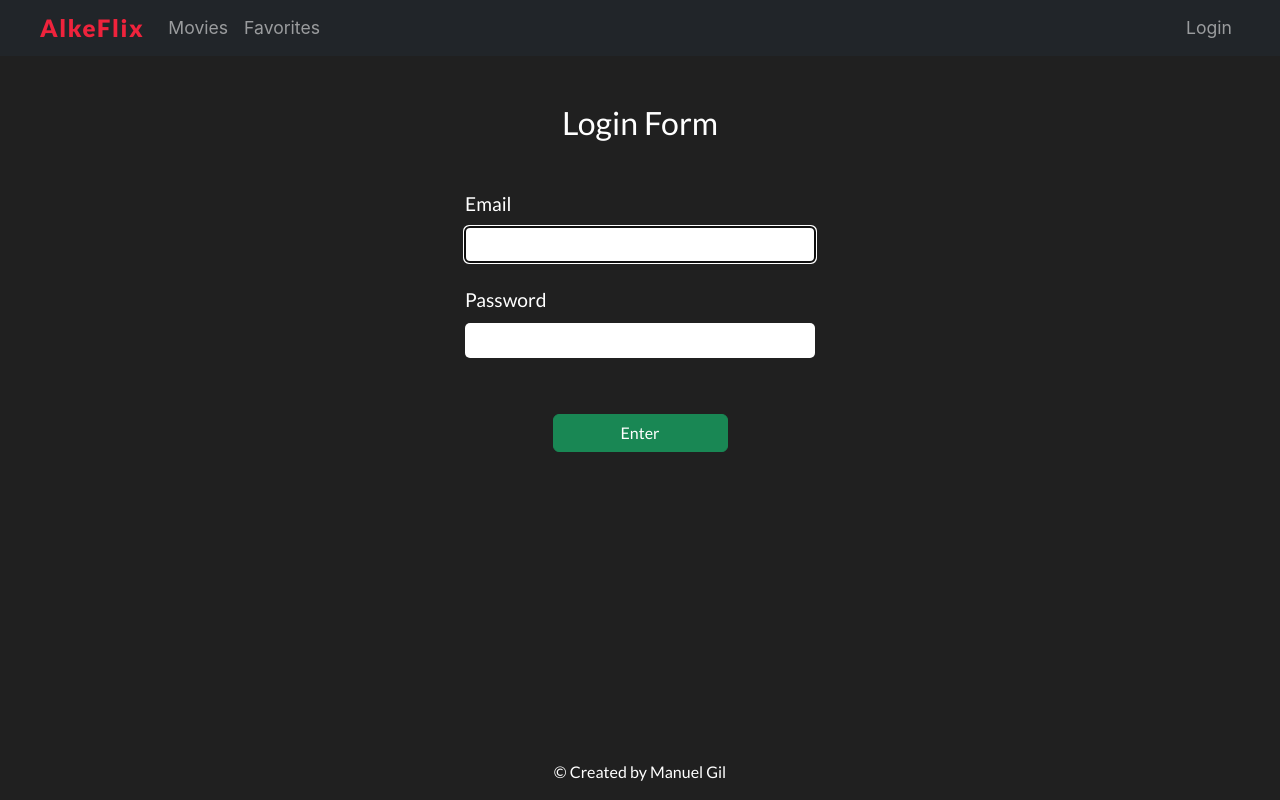
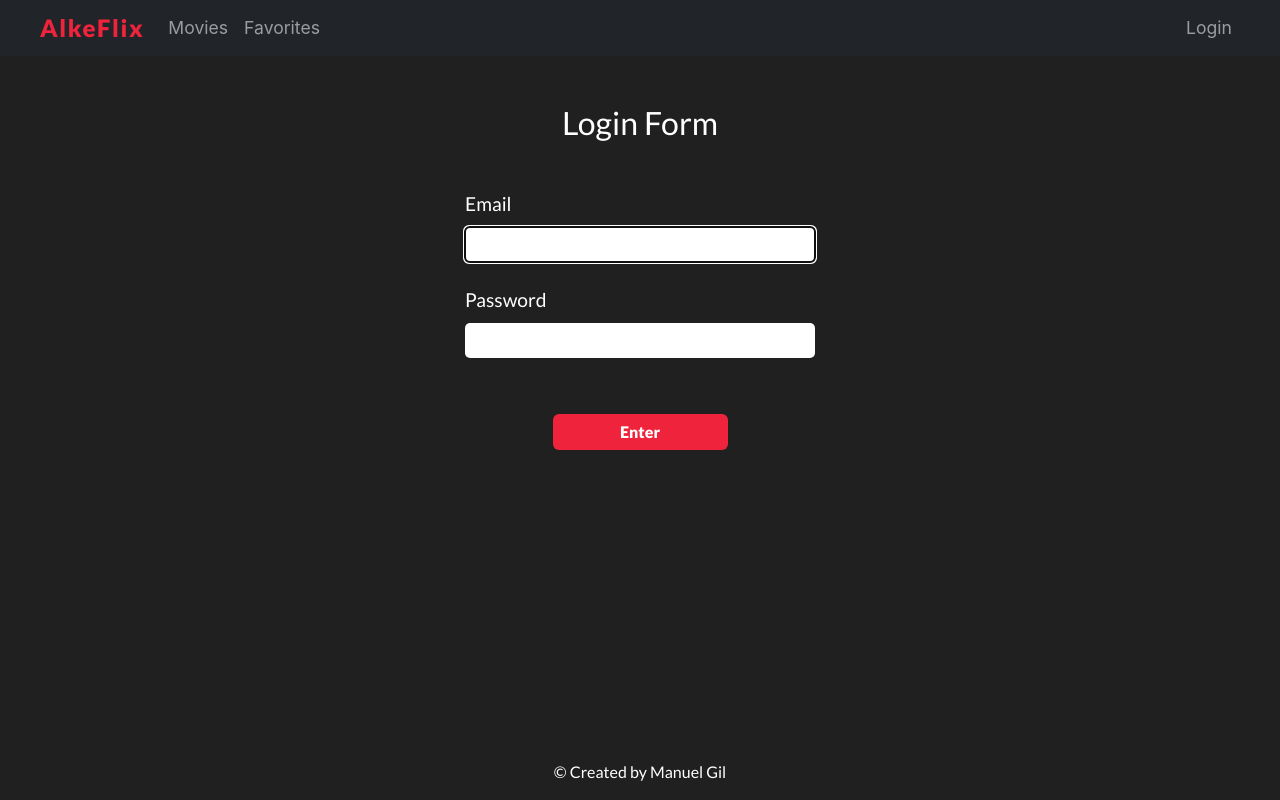
Before and after one commit to ManuGil22/Alkeflix, a React (Create React App) app: page /login in a window 1280 px wide. Built offline with nearby package versions, Linux system fonts and the light colour scheme; a web font is replaced by a local one.

Commit message:
Movies view-more btn styled

```diff
--- a/src/Components/Listing.js
+++ b/src/Components/Listing.js
@@ -43,7 +43,7 @@ function Listing() {
                                     <div className="card-body">
                                         <h5 className="card-title">{ movie.title }</h5>
                                         <p className="card-text">{ movie.overview.substring(0,120) } ...</p>
-                                        <Link to={`/detail?movieID=${movie.id}`} className="btn btn-primary">View more</Link>
+                                        <Link to={`/detail?movieID=${movie.id}`} className="btn">View more</Link>
                                     </div>
                                 </div>
                             </div>
--- a/src/Stylesheets/Listing.css
+++ b/src/Stylesheets/Listing.css
@@ -15,3 +15,22 @@
     object-fit: cover;
     height: 100%;
 }
+
+.card-body {
+    display: flex;
+    flex-direction: column;
+    align-items: center;
+}
+
+.btn {
+    background-color: var(--brand-text-color);
+    font-weight: bold;
+    color: white;
+    border: none;
+}
+
+.btn:hover {
+    color: black;
+    background-color: var(--btn-color);
+    border: none;
+}
```
